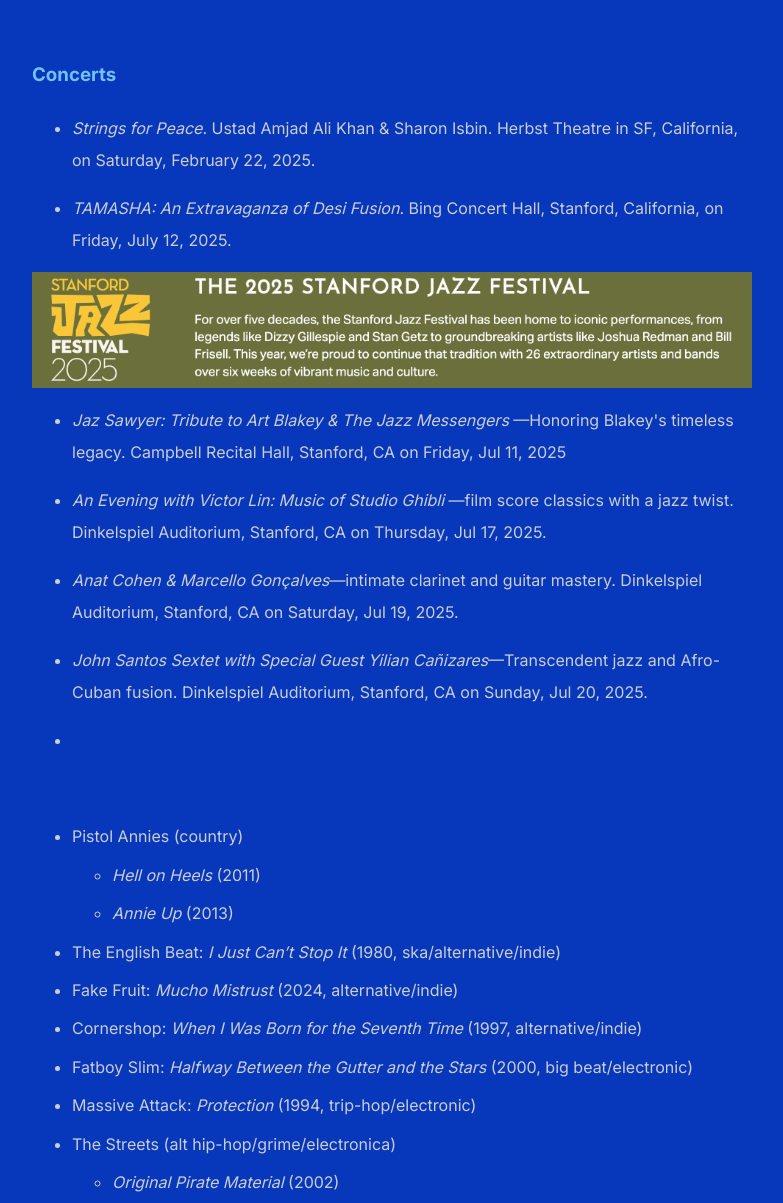
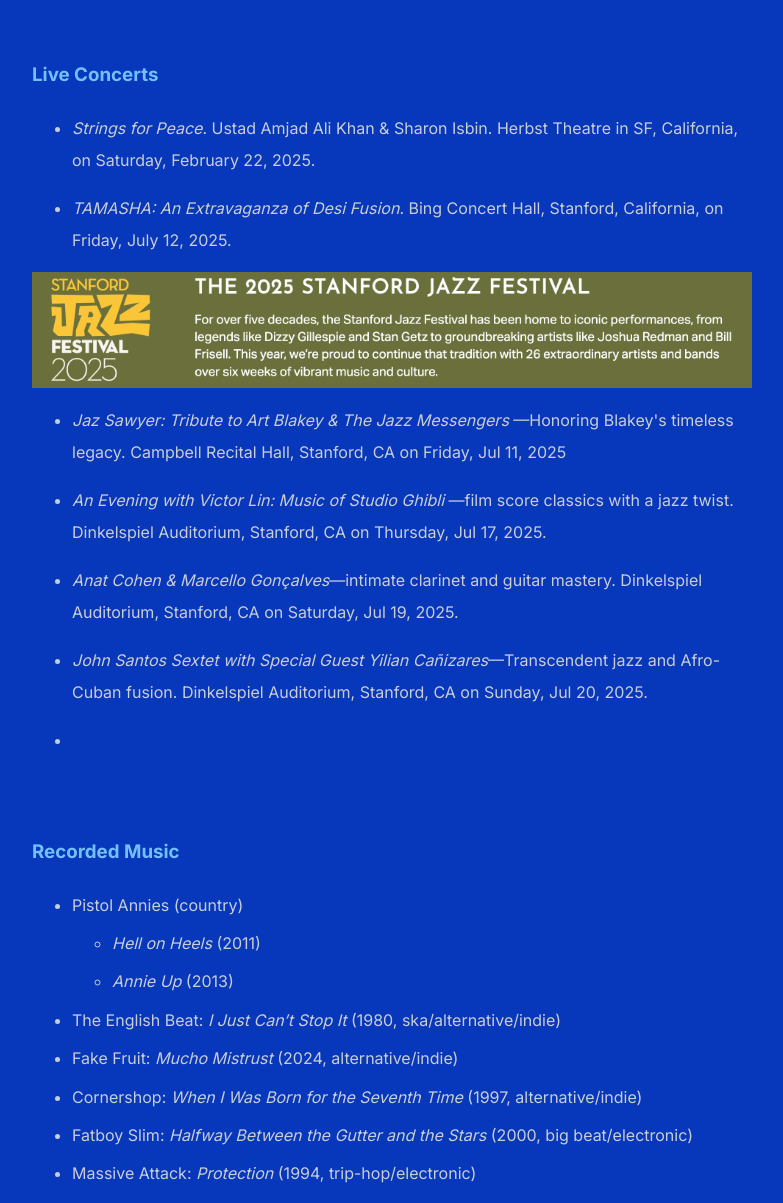
Before and after one commit to shihankanungo/shihankanungo.github.io, a Jekyll site: the page built from music.md, in a window 1280 px wide and 1400 px high, scrolled down 483 px. Shown: the part 197-1400 px from the top of the window, without its empty margins (248-1031 px from the left). Built offline with Jekyll 4.4.1, drawn with Linux system fonts in a browser that asks for light colours.

Commit message:
Update music.md

```diff
--- a/music.md
+++ b/music.md
@@ -10,7 +10,7 @@
 <br>
 
 
-### Concerts
+### Live Concerts
 
 <ul>
  <li><details>
@@ -66,6 +66,8 @@
 
 <br>
 
+### Recorded Music
+
 - Pistol Annies (country)
   - *Hell on Heels* (2011)
   - *Annie Up* (2013)
```
